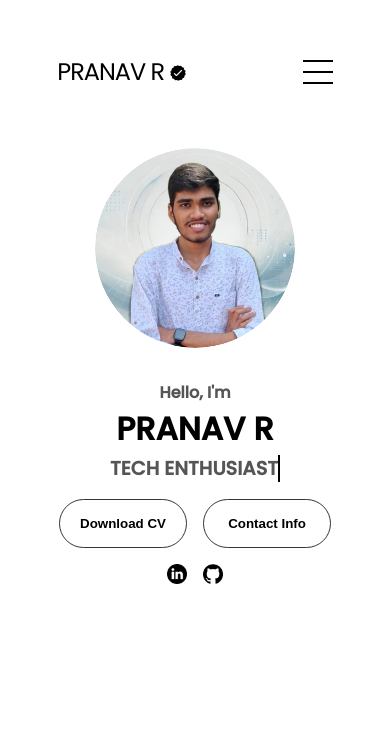
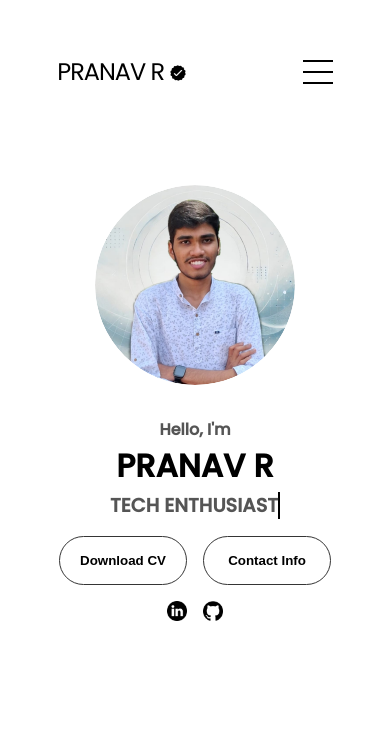
Before and after one commit to Pranavr06/test-portfolio, a plain HTML site: page index.html in a window 390 px wide. Shown: the top 747 px of the page. Drawn offline with Linux system fonts and the light colour scheme; a script that the page names is missing.

Commit message:
Update style.css

```diff
--- a/style.css
+++ b/style.css
@@ -291,8 +291,9 @@ section {
     flex-wrap: wrap;
     position: relative;
     z-index: 1; /* Lower than hamburger nav */
-    margin-top: 4rem; /* Add spacing to push below nav */
+    margin-top: 1rem; /* Add spacing to push below nav */
 }
+
 
 /* Container for Profile Pic */
 #profile .section__pic-container {
@@ -321,7 +322,7 @@ section {
         align-items: center;
         text-align: center;
         height: auto;
-        padding-top: 10vh;
+        padding-top: 20vh;
     }
 
     #profile .section__pic-container {
```
